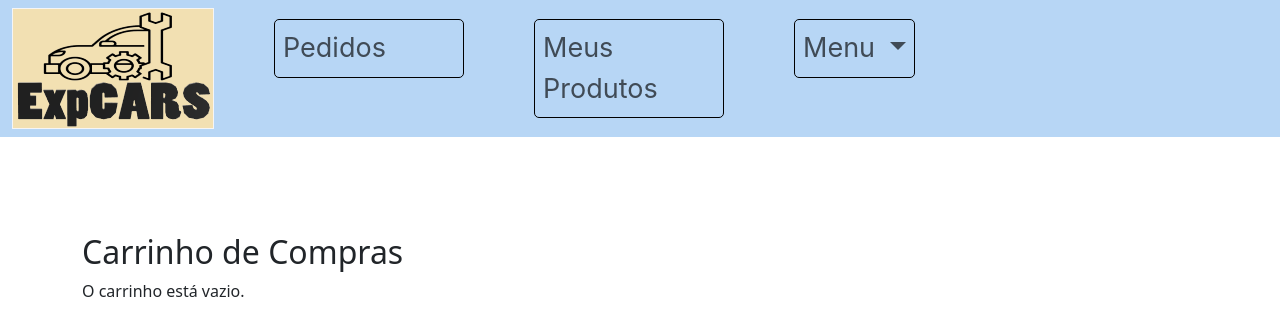
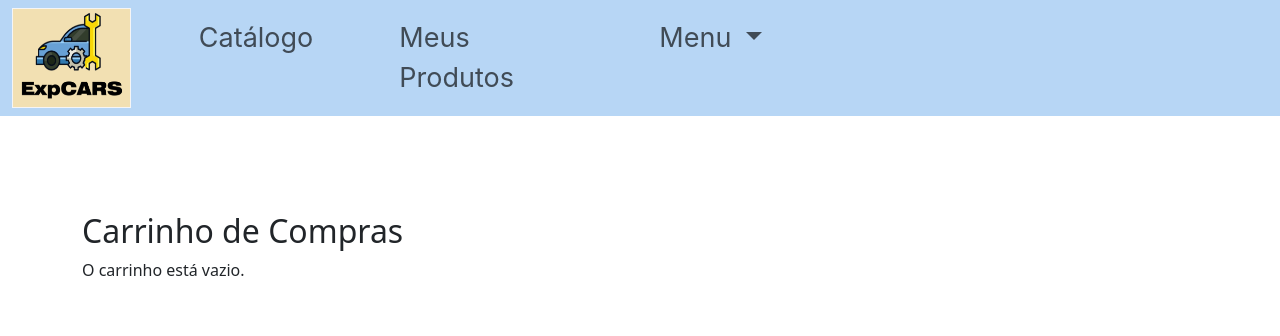
Before and after one commit to raylancfreire/TCC3, a PHP site: page /carrinho.php in a window 1280 px wide; the page is wider, and only the part inside the window is pictured. Shown: the top 336 px of that part. Run offline with PHP 8.4, Linux system fonts and the light colour scheme; the visitor is signed in with stand-in values (Sample User, id 1); data that the repository does not hold is empty.

Commit message:
Update navbar.php

```diff
--- a/TCC/navbar.php
+++ b/TCC/navbar.php
@@ -56,28 +56,24 @@ $conn->close();
 <body>
   <nav class="navbar navbar-expand-lg" style="background-color: #b7d6f5;">
     <div class="container-fluid">
-      <img src="IMAGENS/LOGO2.png" class="logo" alt="Logo" onclick="window.location.href='catalogo_luan.php';" style="cursor: pointer;">
+    <img src="IMAGENS/ICONE-LOGO.png" class="logo" alt="Logo" onclick="window.location.href='main.php';" style="cursor: pointer; width: 150px; height: 100px;">
       <button class="navbar-toggler" type="button" data-bs-toggle="collapse" data-bs-target="#navbarSupportedContent" aria-controls="navbarSupportedContent" aria-expanded="false" aria-label="Toggle navigation">
         <span class="navbar-toggler-icon"></span>
       </button>
       <div class="collapse navbar-collapse" id="navbarSupportedContent">
         <ul class="navbar-nav">
           <li class="nav-item">
-          <?php if ($tipoUsuario === 'empresa') : ?>
-              <a class="nav-link" href="pedidos.php" style="margin-right: 70px; width: 190px; border: 1.5px solid black; border-radius: 5px;">Pedidos</a>
-            <?php else : ?>
-              <a class="nav-link" href="pedidos.php" style="margin-right: 70px; width: 190px; border: 1.5px solid black; border-radius: 5px;">Catalogo</a>
-            <?php endif; ?>
+            <a class="nav-link" aria-current="page" href="catalogo_luan.php" style="margin-right: 70px;">Catálogo</a>
           </li>
           <li class="nav-item">
             <?php if ($tipoUsuario === 'empresa') : ?>
-              <a class="nav-link" href="meus_produtos.php" style="margin-right: 70px; width: 190px; border: 1.5px solid black; border-radius: 5px;">Meus Produtos</a>
+              <a class="nav-link" href="meus_produtos.php" style="margin-right: 70px; width: 190px;">Meus Produtos</a>
             <?php else : ?>
-              <a class="nav-link" href="pedidos.php" style="margin-right: 70px; width: 190px; border: 1.5px solid black; border-radius: 5px;">Meus Pedidos</a>
+              <a class="nav-link" href="pedidos.php" style="margin-right: 70px; width: 190px;">Meus Pedidos</a>
             <?php endif; ?>
           </li>
           <li class="nav-item dropdown">
-            <a class="nav-link dropdown-toggle" href="#" role="button" data-bs-toggle="dropdown" aria-expanded="false" style="border: 1.5px solid black; border-radius: 5px;">
+            <a class="nav-link dropdown-toggle" href="#" role="button" data-bs-toggle="dropdown" aria-expanded="false">
               Menu
             </a>
             <ul class="dropdown-menu">
@@ -91,22 +87,20 @@ $conn->close();
             </ul>
           </li>
         </ul>
-        <div class="carrinho">
-        <?php if ($tipoUsuario !== 'empresa') : ?>
-            <div class="d-flex justify-content-end ms-auto" style="margin-top: 22px;">
-              <p><a href="carrinho.php"> <img src="IMAGENS/carrinho3.png" alt=""></a></p>
-            </div>
-          <?php endif; ?>
-
         </div>
         <div class="container">
           <?php if ($tipoUsuario !== 'empresa') : ?>
-            <div class="d-flex justify-content-end ms-auto" style="margin-top: 22px;">
-              <p>Seu endereço: <?php echo $_SESSION['endereco']; ?></p>
+            <div class="d-flex ms-auto" style="margin-top:5px;">
+              <?php echo $_SESSION['endereco']; ?>
             </div>
           <?php endif; ?>
         </div>
-
+        <div class="carrinho">
+        <?php if ($tipoUsuario !== 'empresa') : ?>
+          <div class="d-flex ms-auto" style="margin-top:5px;">
+            <p><a href="carrinho.php"><img class="carrinho-img" src="IMAGENS/carrinho3.png" alt=""></a></p>
+            </div>
+          <?php endif; ?>
       </div>
     </div>
   </nav>
```
